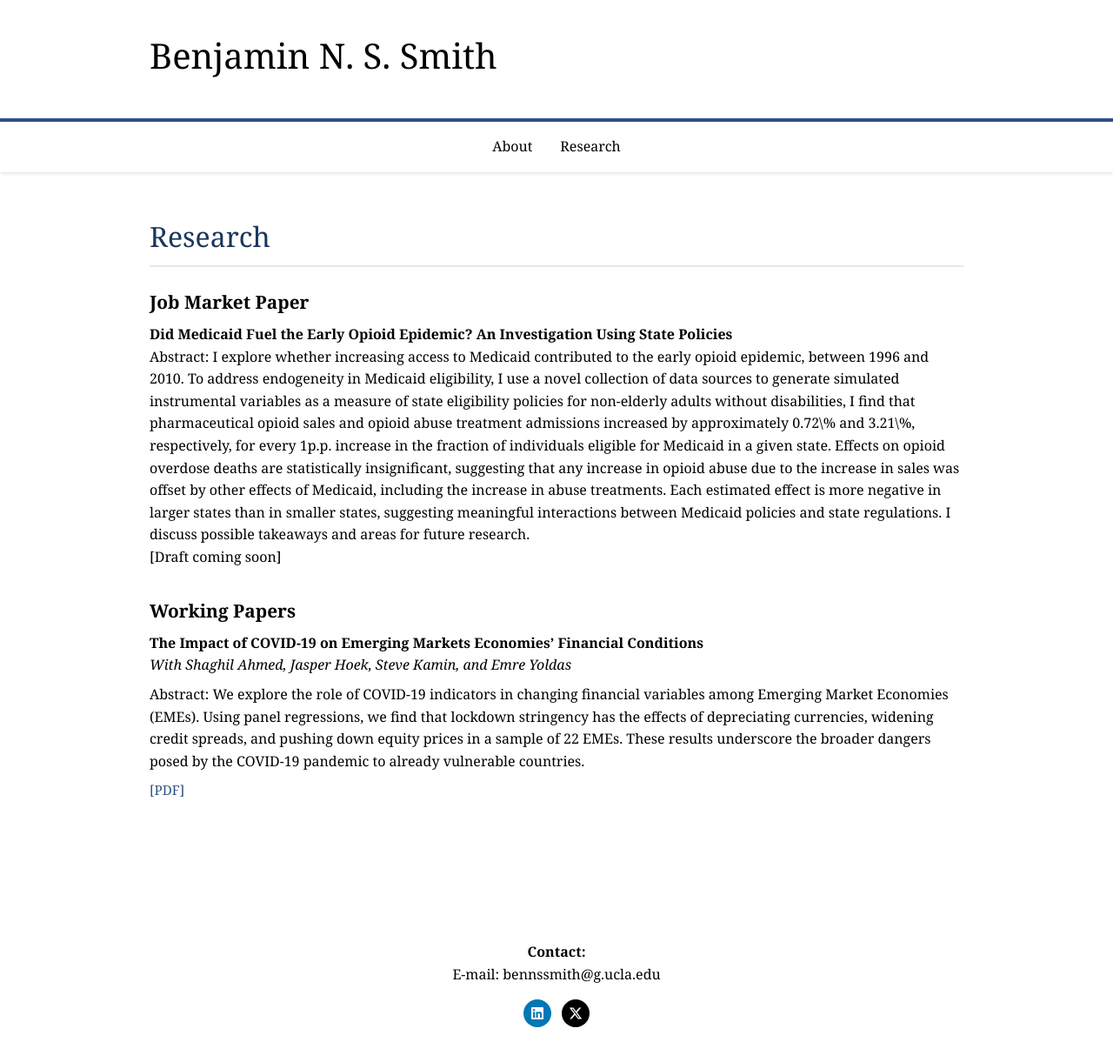
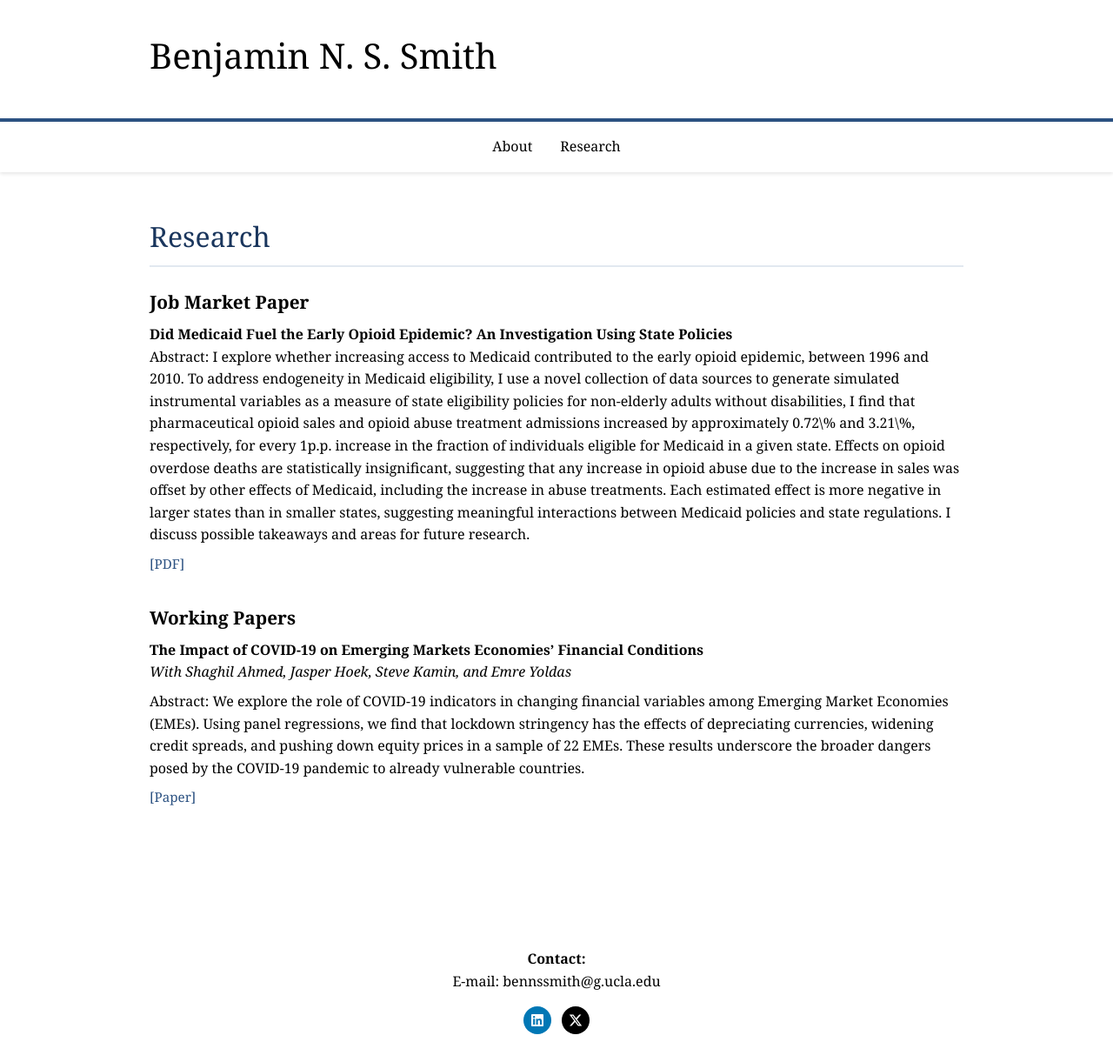
Before and after one commit to bnssmith/bnssmith.github.io, a Jekyll site: the page research.html, which Jekyll copies as it is, in a window 1280 px wide and 1221 px high. Shown: the whole window at 87% size. Built offline with Jekyll 4.4.1, drawn with Linux system fonts in a browser that asks for light colours.

Commit message:
Update research.html

```diff
--- a/research.html
+++ b/research.html
@@ -226,9 +226,9 @@
                 <h3>Job Market Paper</h3>
                 <p class="paper-title">Did Medicaid Fuel the Early Opioid Epidemic? An Investigation Using State Policies</p>
                 <p>Abstract: I explore whether increasing access to Medicaid contributed to the early opioid epidemic, between 1996 and 2010. To address endogeneity in Medicaid eligibility, I use a novel collection of data sources to generate simulated instrumental variables as a measure of state eligibility policies for non-elderly adults without disabilities, I find that pharmaceutical opioid sales and opioid abuse treatment admissions increased by approximately 0.72\% and 3.21\%, respectively, for every 1p.p. increase in the fraction of individuals eligible for Medicaid in a given state. Effects on opioid overdose deaths are statistically insignificant, suggesting that any increase in opioid abuse due to the increase in sales was offset by other effects of Medicaid, including the increase in abuse treatments. Each estimated effect is more negative in larger states than in smaller states, suggesting meaningful interactions between Medicaid policies and state regulations. I discuss possible takeaways and areas for future research.</p>
-                <p>[Draft coming soon]</p>
+                <!-- <p>[Draft coming soon]</p> -->
                 <div class="paper-links">
-                    <!-- <a href="jmp.pdf">[PDF]</a> -->
+                    <a href="https://drive.google.com/file/d/1PUbB0jKcL7YbeFIJvfPCb0PILrFu_DHt/preview">[PDF]</a>
                     <!-- <a href="#">[Slides]</a> -->
                 </div>
             </div>
@@ -241,7 +241,7 @@
                 <p class="coauthors">With Shaghil Ahmed, Jasper Hoek, Steve Kamin, and Emre Yoldas</p>
                 <p>Abstract: We explore the role of COVID-19 indicators in changing financial variables among Emerging Market Economies (EMEs). Using panel regressions, we find that lockdown stringency has the effects of depreciating currencies, widening credit spreads, and pushing down equity prices in a sample of 22 EMEs. These results underscore the broader dangers posed by the COVID-19 pandemic to already vulnerable countries.</p>
                 <div class="paper-links">
-                    <a href="https://doi.org/10.17016/2380-7172.2749">[PDF]</a>
+                    <a href="https://doi.org/10.17016/2380-7172.2749">[Paper]</a>
                 </div>
             </div>
 
```
